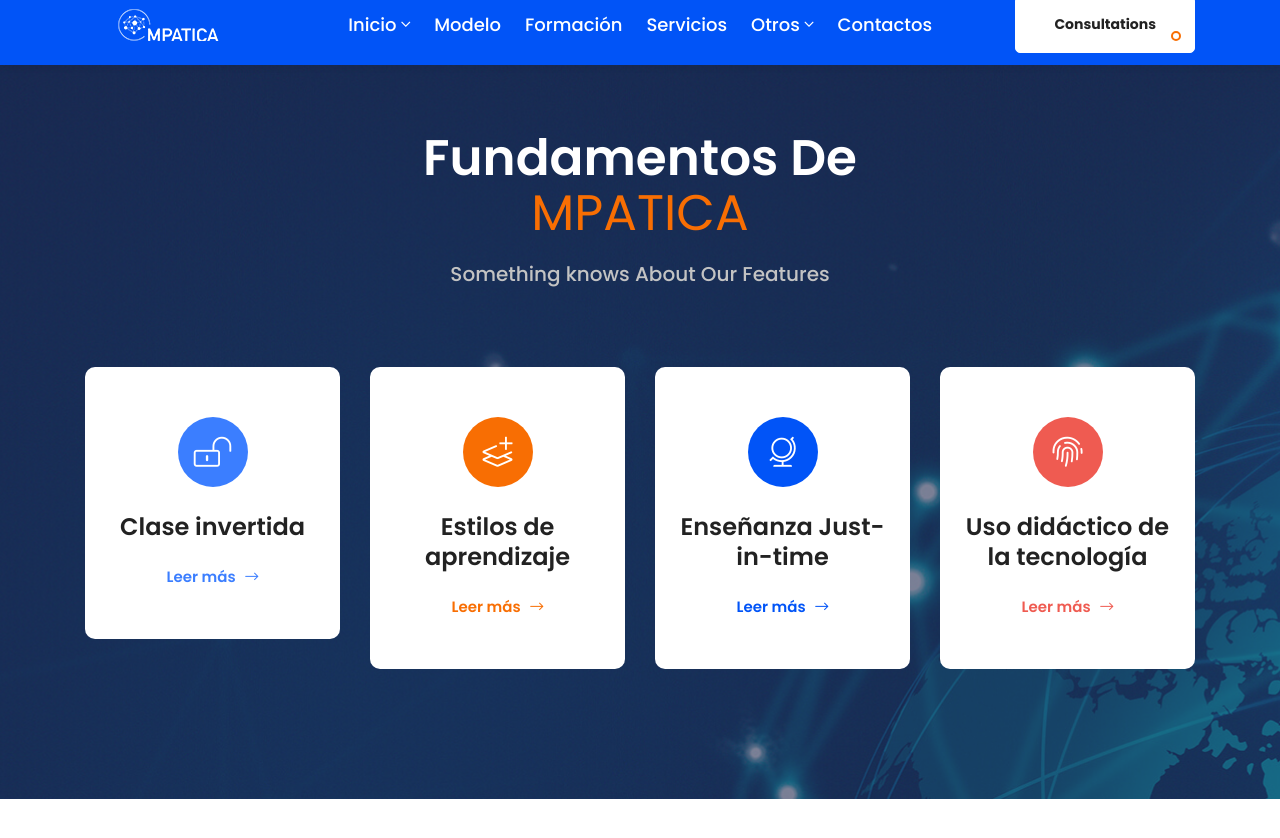
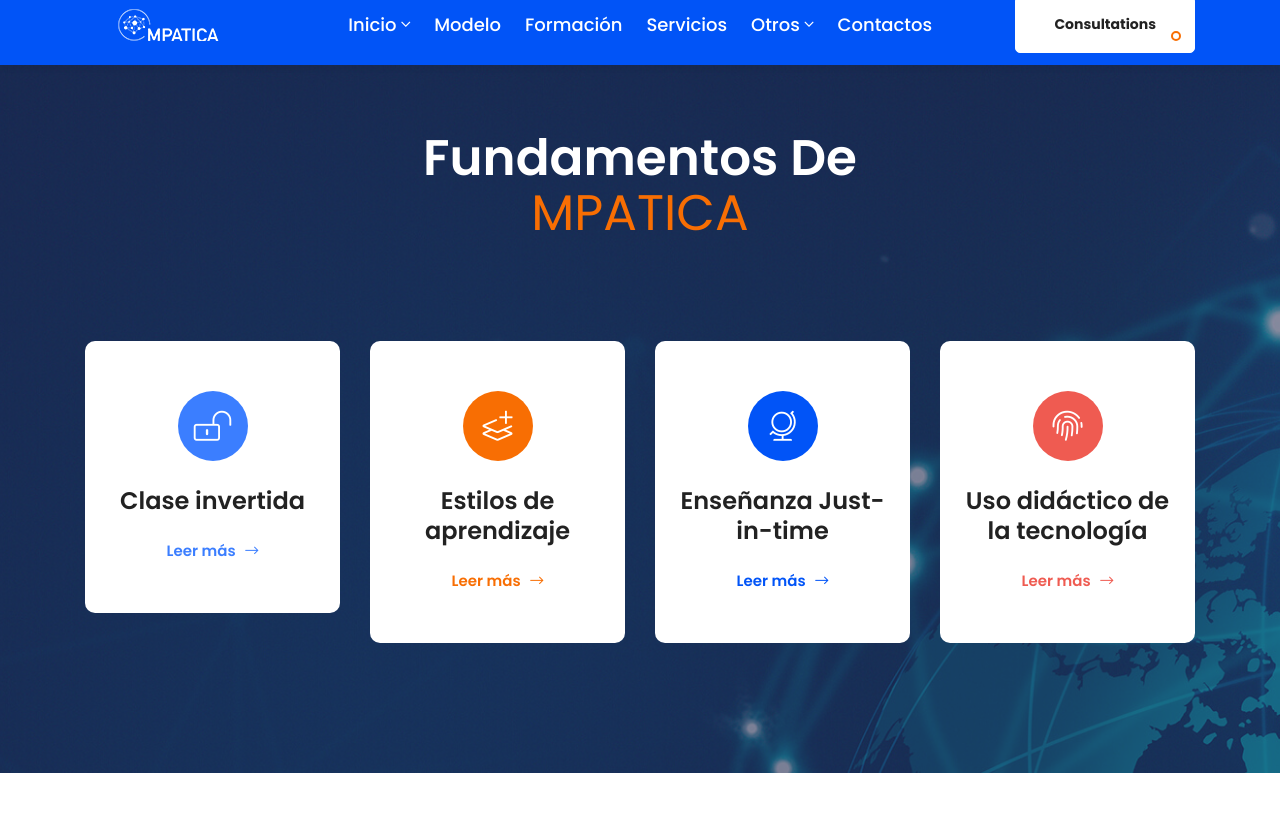
Before and after one commit to elemprendedoronline/mpatica, a Jekyll site: the page built from index.html, in a window 1280 px wide and 900 px high, scrolled down 1760 px. Shown: the top 838 px of the window. Built offline with Jekyll 4.4.1, drawn with Linux system fonts in a browser that asks for light colours.

Commit message:
Update features.html

```diff
--- a/_includes/features.html
+++ b/_includes/features.html
@@ -6,7 +6,7 @@
                 <div class="col-lg-6">
                     <div class="section-title section-title-2  text-center">
                         <h2 class="title"> <span>Fundamentos de <span>MPATICA</span></span></h2>
-                        <p>Something knows About Our Features</p>
+                        <p></p>
                     </div>
                 </div>
             </div>
```
